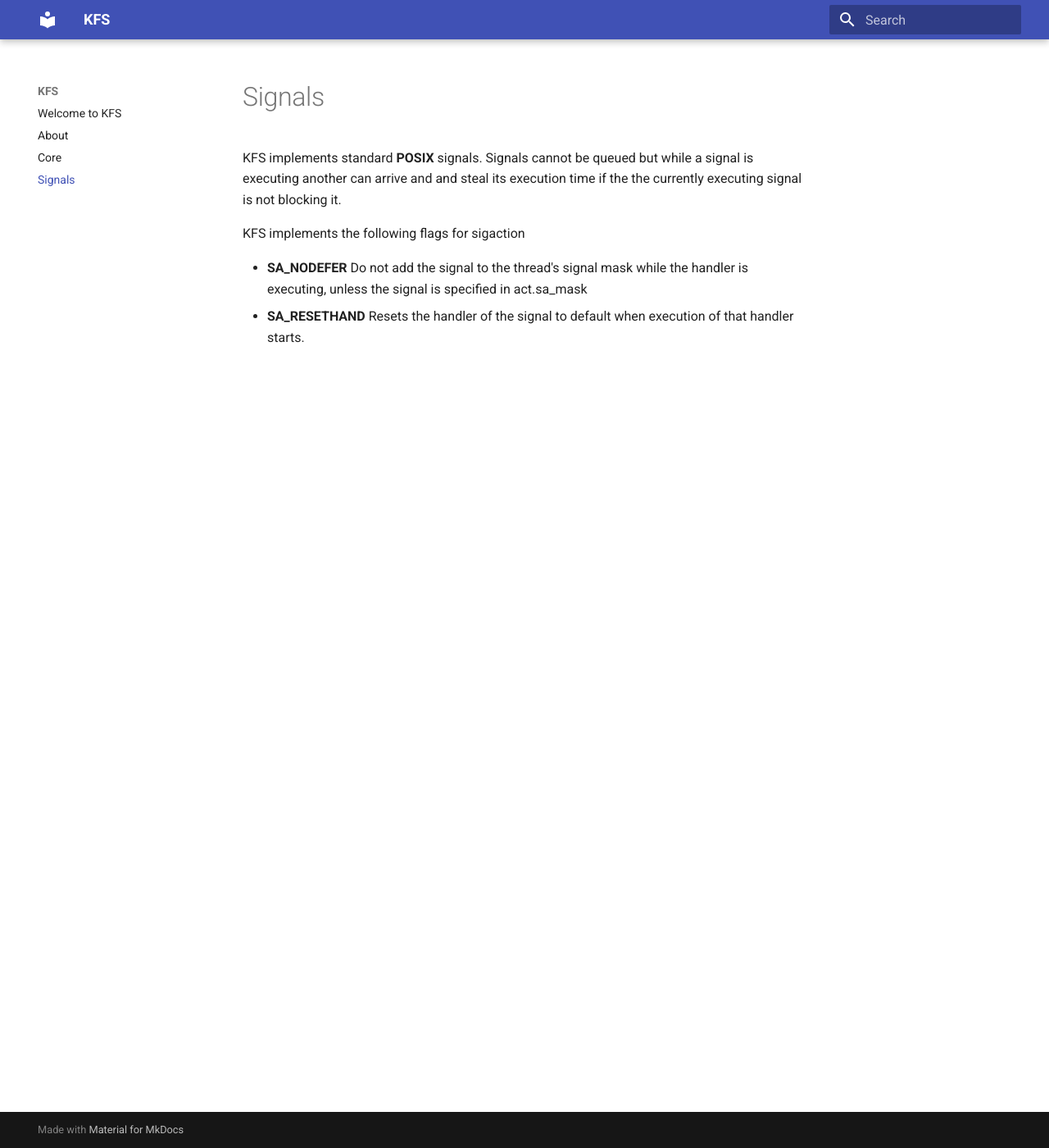
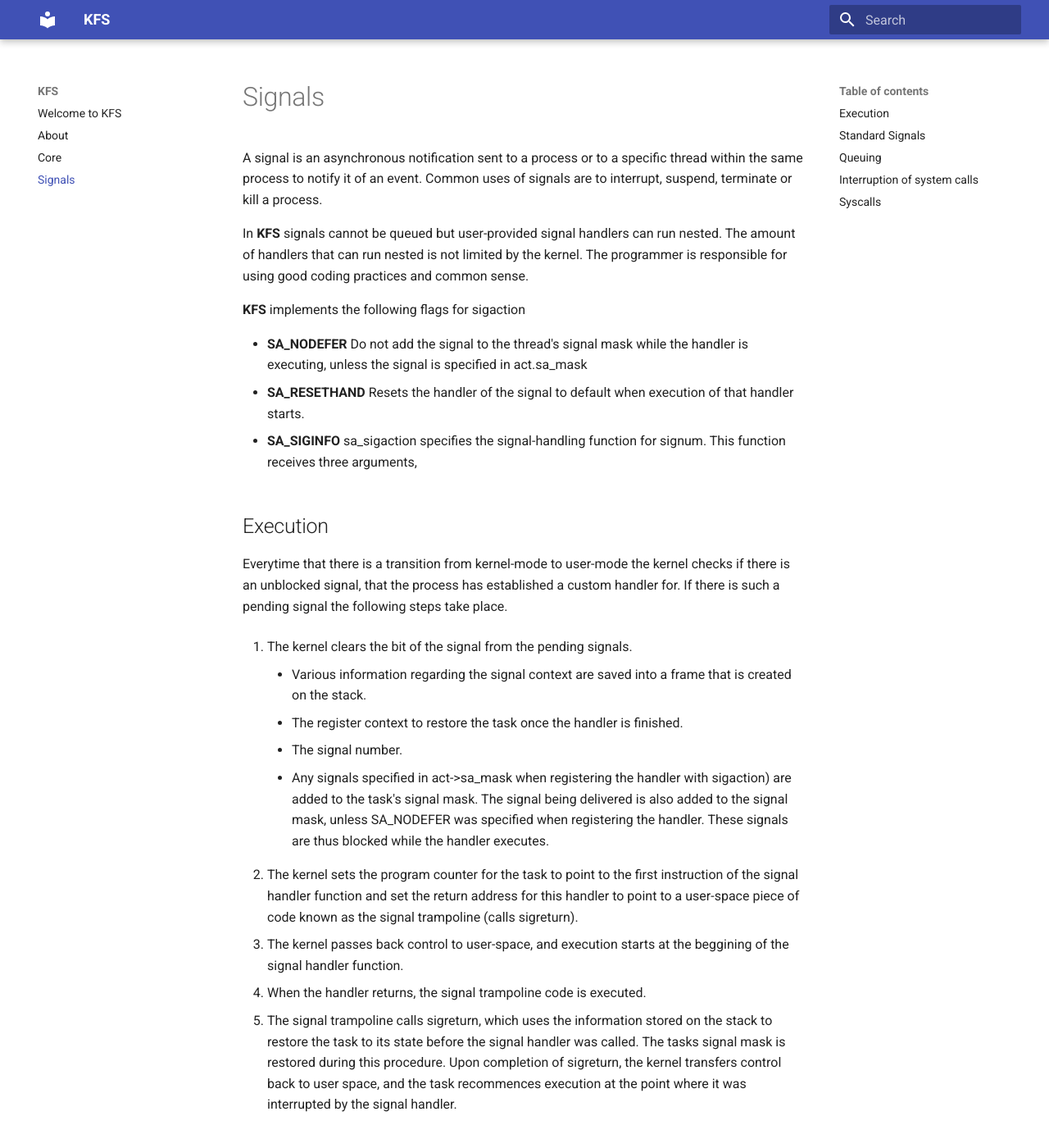
Before and after one commit to vasilisalmpanis/kfs, an MkDocs documentation site: the page built from docs/docs/signals.md, in a window 1280 px wide and 1400 px high. Shown: the whole window at 82% size. Built offline with MkDocs 1.6.1 and Material for MkDocs 9.7.7, drawn with Linux system fonts in a browser that asks for light colours; some of the changed text lies outside the part shown.

Commit message:
kfs: signals: documentation
add documentation concerning signals.

Signed-off-by: Vasileios Almpanis <vasilisalmpanis@gmail.com>

```diff
--- a/docs/docs/signals.md
+++ b/docs/docs/signals.md
@@ -1,12 +1,122 @@
 # Signals
 
-KFS implements standard **POSIX** signals. Signals cannot be queued but
-while a signal is executing another can arrive and and steal its execution time
-if the the currently executing signal is not blocking it.
+A signal is an asynchronous notification sent to a process or to a specific thread
+within the same process to notify it of an event. Common uses of signals are to
+interrupt, suspend, terminate or kill a process.
 
-KFS implements the following flags for sigaction
+In **KFS** signals cannot be queued but user-provided signal handlers can run nested. The amount
+of handlers that can run nested is not limited by the kernel. The programmer is responsible for
+using good coding practices and common sense.
+
+**KFS** implements the following flags for sigaction
 
 * **SA_NODEFER**   Do not add the signal to the thread's signal mask while the
                 handler is executing, unless the signal is specified in
                 act.sa_mask
 * **SA_RESETHAND**   Resets the handler of the signal to default when execution of that handler starts.
+
+* **SA_SIGINFO**   sa_sigaction specifies the signal-handling function for signum.
+                    This function receives three arguments,
+
+## Execution
+
+Everytime that there is a transition from kernel-mode to user-mode the kernel checks
+if there is an unblocked signal, that the process has established a custom handler for.
+If there is such a pending signal the following steps take place.
+
+1. The kernel clears the bit of the signal from the pending signals.
+    - Various information regarding the signal context are saved into a frame that is created on the stack.
+    - The register context to restore the task once the handler is finished.
+    - The signal number.
+
+    - Any signals specified in act->sa_mask when registering
+                   the handler with sigaction) are added to the
+                   task's signal mask.  The signal being delivered is
+                   also added to the signal mask, unless SA_NODEFER was
+                   specified when registering the handler. These signals
+                   are thus blocked while the handler executes.
+
+2. The kernel sets the program counter for the task to point to the first
+instruction of the signal handler function and set the return address for
+this handler to point to a user-space piece of code known as the signal
+trampoline (calls sigreturn).
+
+3. The kernel passes back control to user-space, and execution starts
+at the beggining of the signal handler function.
+
+4. When the handler returns, the signal trampoline code is executed.
+
+5. The signal trampoline calls sigreturn, which uses the information stored
+on the stack to restore the task to its state before the signal handler was
+called. The tasks signal mask is restored during this procedure. Upon
+completion of sigreturn, the kernel transfers control back to user space,
+and the task recommences execution at the point where it was interrupted
+by the signal handler.
+
+## Standard Signals
+
+**KFS** supports the standard signals listed below:
+
+|   Signal    |   Value   |   Action   |
+|:-----------:|:---------:|:----------:|
+|   SIGHUP    |     1     |    Term    |
+|   SIGINT    |     2     |    Term    |
+|   SIGQUIT   |     3     |    Core    |
+|   SIGILL    |     4     |    Core    |
+|   SIGTRAP   |     5     |    Core    |
+|   SIGABRT   |     6     |    Core    |
+|   SIGIOT    |     6     |    Core    |
+|   SIGBUS    |     7     |    Core    |
+|   SIGFPE    |     8     |    Core    |
+|   SIGKILL   |     9     |    Term    |
+|   SIGUSR1   |    10     |    Term    |
+|   SIGSEGV   |    11     |    Core    |
+|   SIGUSR2   |    12     |    Term    |
+|   SIGPIPE   |    13     |    Term    |
+|   SIGALRM   |    14     |    Term    |
+|   SIGTERM   |    15     |    Term    |
+|  SIGSTKFLT  |    16     |    Term    |
+|   SIGCHLD   |    17     |    Ign     |
+|   SIGCONT   |    18     |    Cont    |
+|   SIGSTOP   |    19     |    Stop    |
+|   SIGTSTP   |    20     |    Stop    |
+|   SIGTTIN   |    21     |    Stop    |
+|   SIGTTOU   |    22     |    Stop    |
+|   SIGURG    |    23     |    Ign     |
+|   SIGXCPU   |    24     |    Core    |
+|   SIGXFSZ   |    25     |    Core    |
+|  SIGVTALRM  |    26     |    Term    |
+|   SIGPROF   |    27     |    Term    |
+|   SIGWINCH  |    28     |    Ign     |
+|    SIGIO    |    29     |    Term    |
+|    SIGPWR   |    30     |    Term    |
+|    SIGSYS   |    31     |    Core    |
+|  SIGUNUSED  |    31     |    Core    |
+
+## Queuing
+If multiple standard signals are pending for a process, the order
+       in which the signals are delivered is unspecified.
+
+Standard signals do not queue.  If multiple instances of a
+standard signal are generated while that signal is blocked, then
+only one instance of the signal is marked as pending (and the
+signal will be delivered just once when it is unblocked).
+
+## Interruption of system calls
+If a signal handler is invoked while a system call or library function call is blocked, then:
+
+- the call fails with the error **EINTR**.
+
+Support for **SA_RESTART** is coming in the future.
+
+## Syscalls
+**KFS** supports the following signal-related syscalls.
+
+- **sigaction**
+- **rt_sigaction**
+- **kill**
+- **sigpending**
+- **rt_sigpending**
+- **sigprocmask**
+- **rt_sigprocmask**
+- **sigreturn**
```
